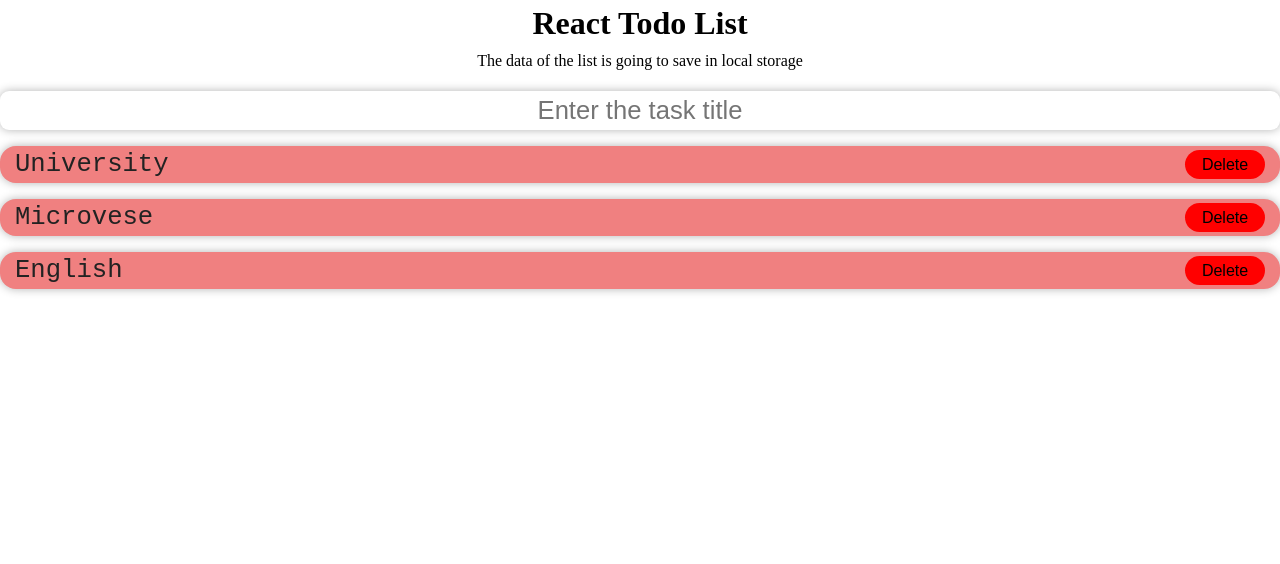
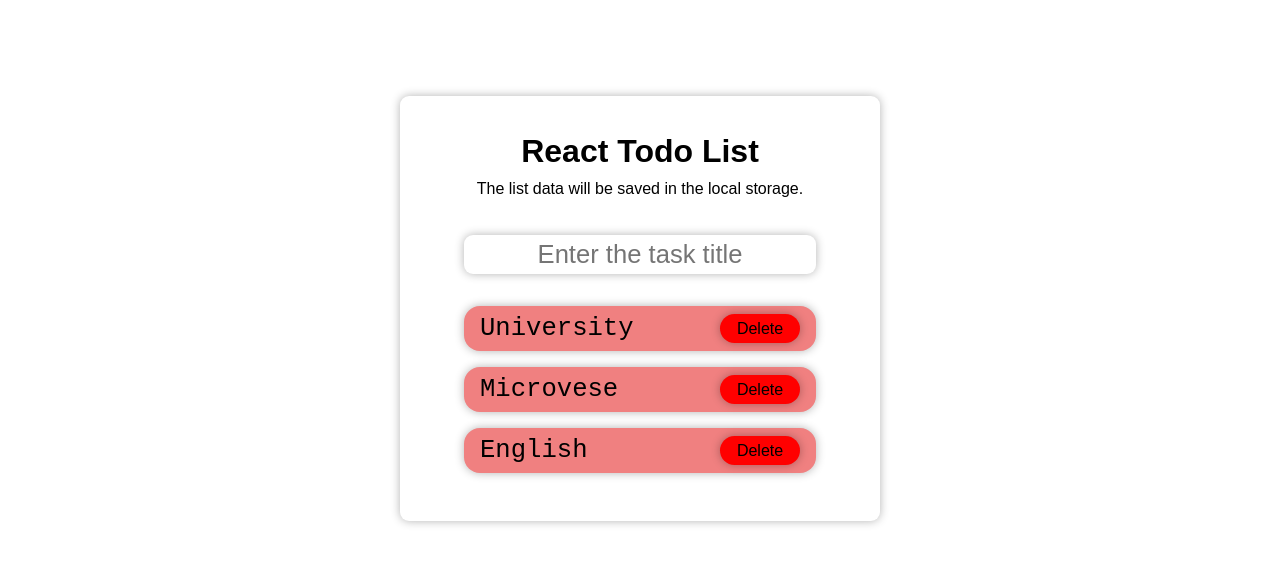
Before and after one commit to Alibaba2023/react-todo, a React (Create React App) app: page / in a window 1280 px wide. Shown: the top 564 px of the page. Built offline with nearby package versions, Linux system fonts and the light colour scheme.

Commit message:
Style added to the project

```diff
--- a/src/App.css
+++ b/src/App.css
@@ -1,3 +1,4 @@
 .App {
   text-align: center;
+  font-family: 'Franklin Gothic Medium', 'Arial Narrow', Arial, sans-serif;
 }
--- a/src/components/style.css
+++ b/src/components/style.css
@@ -6,25 +6,30 @@
   box-sizing: border-box;
 }
 
-.contianer {
-  margin: 10rem auto;
-  width: 40rem;
-  padding: 1rem;
+.container {
+  margin: 6rem auto;
+  width: 30rem;
+  padding: 2rem 4rem;
   box-shadow: 0 0 10px rgba(0, 0, 0, 0.3);
   border-radius: 9px;
 }
 
-p,
 h1 {
   text-align: center;
   padding: 5px 0;
+}
+
+p {
+  text-align: center;
+  padding: 5px 0;
+  margin-bottom: 2rem;
 }
 
 input {
   text-align: center;
   font-size: 1.6rem;
   padding: 5px;
-  margin: 1rem 0;
+  margin-bottom: 2rem;
   width: 100%;
   border-radius: 9px;
   border: none;
@@ -34,13 +39,13 @@ input {
 .task-item {
   display: flex;
   justify-content: space-between;
-  padding: 4px 15px;
+  padding: 8px 16px;
   margin-bottom: 1rem;
   font-size: 1.6rem;
   background-color: lightcoral;
   border-radius: 1rem;
-  color: #222;
   box-shadow: 0 0 10px rgba(0, 0, 0, 0.3);
+  font-family: Arial, sans-serif;
 }
 
 button {
@@ -50,4 +55,5 @@ button {
   background-color: red;
   width: 5rem;
   font-size: 1rem;
+  box-shadow: 0 0 10px rgba(0, 0, 0, 0.3);
 }
--- a/src/components/todo.jsx
+++ b/src/components/todo.jsx
@@ -6,7 +6,7 @@ const Todo = () => {
   return (
     <div className="container">
       <h1>React Todo List</h1>
-      <p>The data of the list is going to save in local storage</p>
+      <p>The list data will be saved in the local storage.</p>
       <input type="text" required placeholder="Enter the task title" />
       <ul>
         {toDoList.map((task) => (
--- a/src/index.css
+++ b/src/index.css
@@ -5,6 +5,5 @@
 }
 
 body {
-  margin: 0;
-  padding: 0;
+  font-family: Arial, sans-serif;
 }
```
